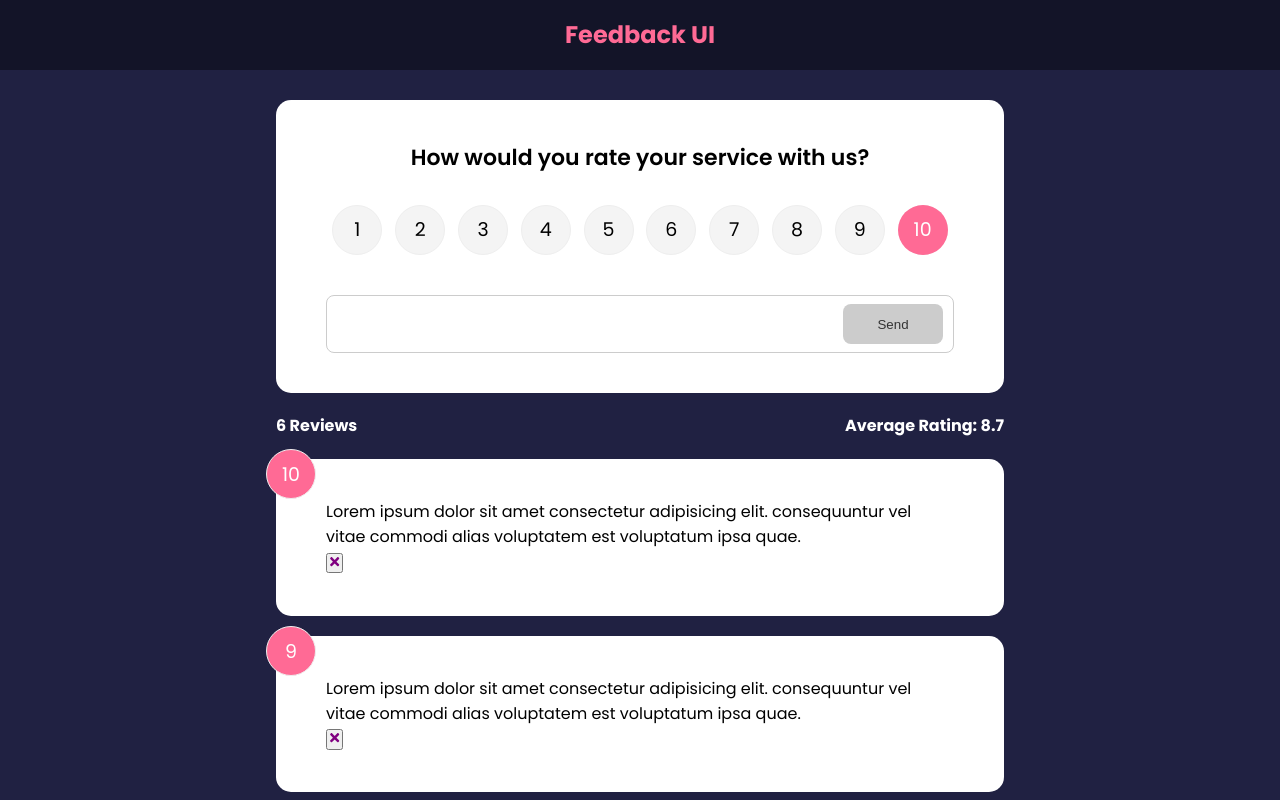
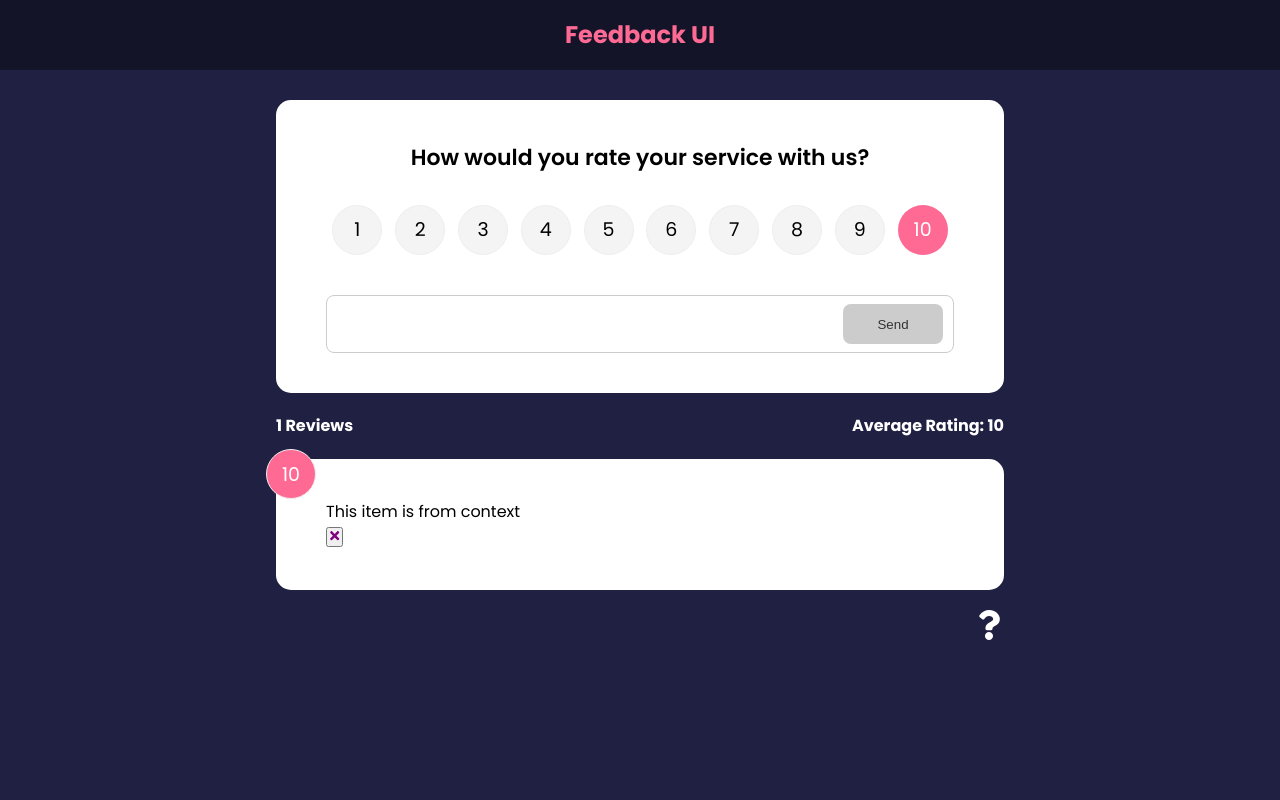
Before and after one commit to Samuellaudev/feedback-app, a React (Create React App) app: page / in a window 1280 px wide. Shown: the top 800 px of the page. Built offline with nearby package versions, Linux system fonts and the light colour scheme.

Commit message:
31. Get Global State With useContext Hook

```diff
--- a/src/App.js
+++ b/src/App.js
@@ -35,9 +35,8 @@ function App() {
 							element={
 								<>
 									<FeedbackForm handleAdd={addFeedback} />
-									<FeedbackStats feedbacks={feedbacks} />
+									<FeedbackStats />
 									<FeedbackList
-										feedbacks={feedbacks}
 										handleDelete={deleteFeedback}
 									/>
 									<AboutIconLink />
--- a/src/components/FeedbackList.jsx
+++ b/src/components/FeedbackList.jsx
@@ -1,9 +1,11 @@
-import React from "react";
+import { useContext } from "react";
 import { motion, AnimatePresence } from "framer-motion";
-import PropTypes from "prop-types";
 import FeedbackItem from "./FeedbackItem";
+import FeedbackContext from "../context/FeedbackContext";
 
-function FeedbackList({ feedbacks, handleDelete }) {
+function FeedbackList({ handleDelete }) {
+	const { feedbacks } = useContext(FeedbackContext);
+
 	if (!feedbacks || feedbacks.length === 0) {
 		return <p>No Feedback Yet</p>;
 	}
@@ -33,14 +35,4 @@ function FeedbackList({ feedbacks, handleDelete }) {
 	);
 }
 
-FeedbackList.propTypes = {
-	feedbacks: PropTypes.arrayOf(
-		PropTypes.shape({
-			//   id: PropTypes.number.isRequired,
-			text: PropTypes.string.isRequired,
-			rating: PropTypes.number.isRequired,
-		})
-	),
-};
-
 export default FeedbackList;
--- a/src/components/FeedbackStats.jsx
+++ b/src/components/FeedbackStats.jsx
@@ -1,7 +1,10 @@
 import React from "react";
-import PropTypes from "prop-types";
+import { useContext } from "react";
+import FeedbackContext from "../context/FeedbackContext";
 
-function FeedbackStats({ feedbacks }) {
+function FeedbackStats() {
+	const { feedbacks } = useContext(FeedbackContext);
+
 	let average =
 		feedbacks.reduce((acc, curr) => {
 			return acc + curr.rating;
@@ -17,8 +20,4 @@ function FeedbackStats({ feedbacks }) {
 	);
 }
 
-FeedbackStats.propTypes = {
-  feedbacks: PropTypes.array.isRequired,
-};
-
 export default FeedbackStats;
--- a/src/context/FeedbackContext.js
+++ b/src/context/FeedbackContext.js
@@ -3,7 +3,7 @@ import { createContext, useState } from "react";
 const FeedbackContext = createContext();
 
 export const FeedbackProvider = ({ children }) => {
-	const [feedback, setFeedback] = useState([
+	const [feedbacks, setFeedbacks] = useState([
 		{
 			id: 1,
 			text: "This item is from context",
@@ -13,7 +13,7 @@ export const FeedbackProvider = ({ children }) => {
 	return (
 		<FeedbackContext.Provider
 			value={{
-				feedback,
+				feedbacks,
 			}}
 		>
 			{children}
```
Lines whose indentation alone changed are shown as unchanged.
